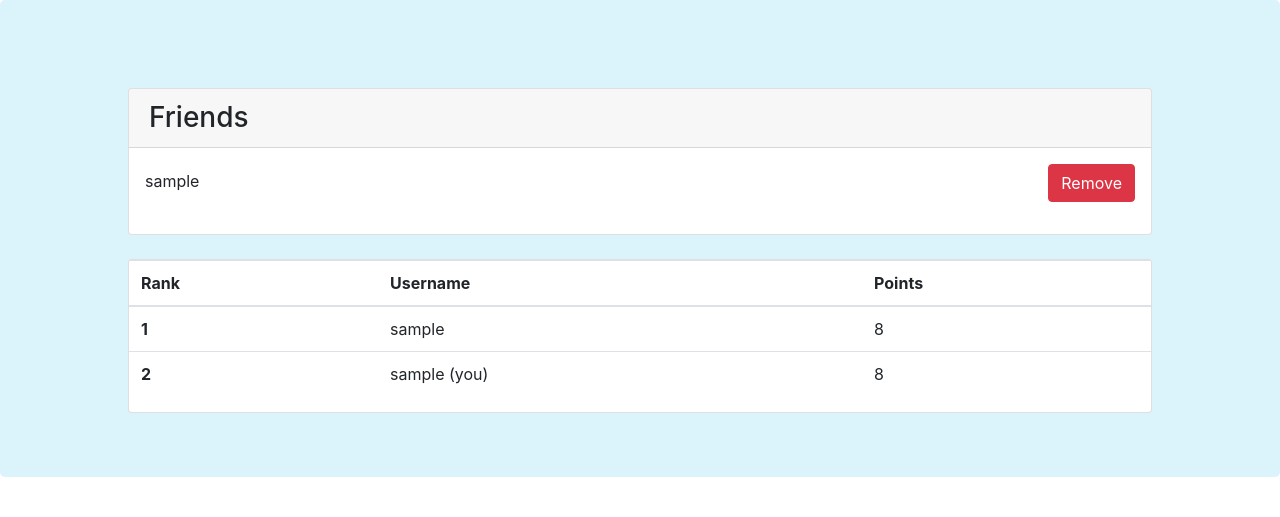
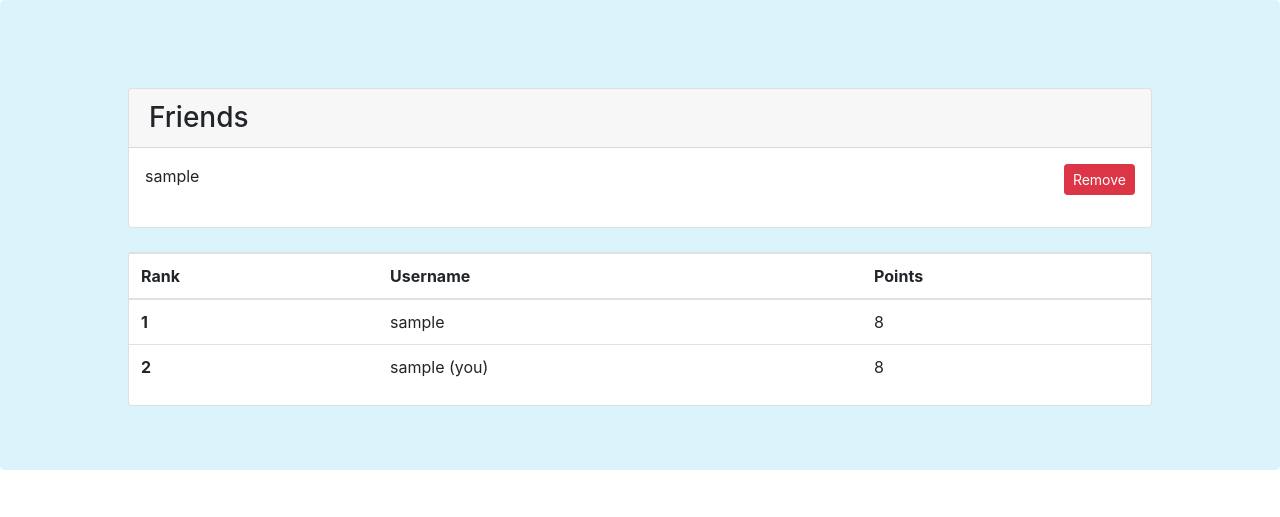
Before and after one commit to tyjclift/exercise-gamification, a Django app: page /social/ in a window 1280 px wide. Shown: the part 56-573 px from the top of the page. Run offline with Django 3.2, Linux system fonts and the light colour scheme; a user stored in the database is signed in; tables that the repository leaves empty hold one stand-in row (values such as "Sample post"); data that the repository does not hold is empty; some libraries are stand-ins or nearby versions.

Commit message:
added remove button styling

```diff
--- a/index/templates/index/social.html
+++ b/index/templates/index/social.html
@@ -11,9 +11,9 @@
             <div style="margin:2vh">
                 {% for data in friends %}
                 <div style="display:flex; justify-content:space-between">
-                    <p style="padding-top:5px">{{data.username }}</p>
+                    <p>{{data.username }}</p>
                     <form method="post">{% csrf_token %}
-                        <input class="btn btn-danger btn-small" type="submit" value="Remove"
+                        <input class="btn btn-danger btn-sm" type="submit" value="Remove"
                             name='remove_{{data.email}}' />
                     </form>
                 </div>
```
